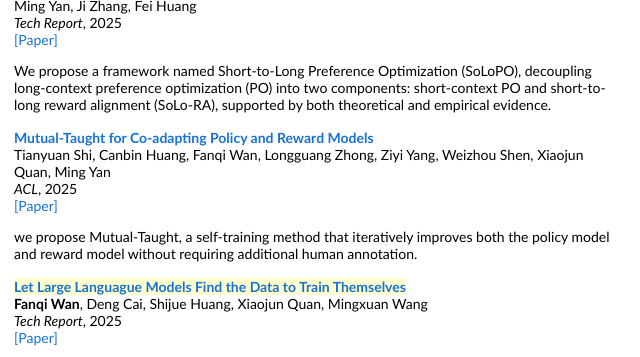
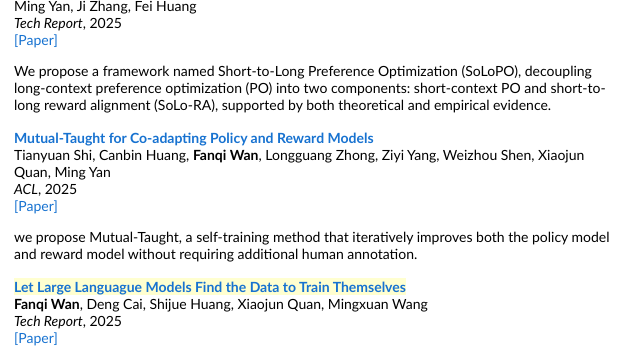
Before and after one commit to fanqiwan/fanqiwan.github.io, a plain HTML site: page index.html in a window 1280 px wide. Shown: the part 2029-2386 px from the top of the page, 427-1067 px from the left. Drawn offline with Linux system fonts and the light colour scheme.

Commit message:
Update index.html

```diff
--- a/index.html
+++ b/index.html
@@ -357,7 +357,7 @@
         <br>
 	Tianyuan Shi,
 	Canbin Huang,
-	Fanqi Wan,
+	<strong>Fanqi Wan</strong>,
 	Longguang Zhong,
 	Ziyi Yang,
 	Weizhou Shen,
```
